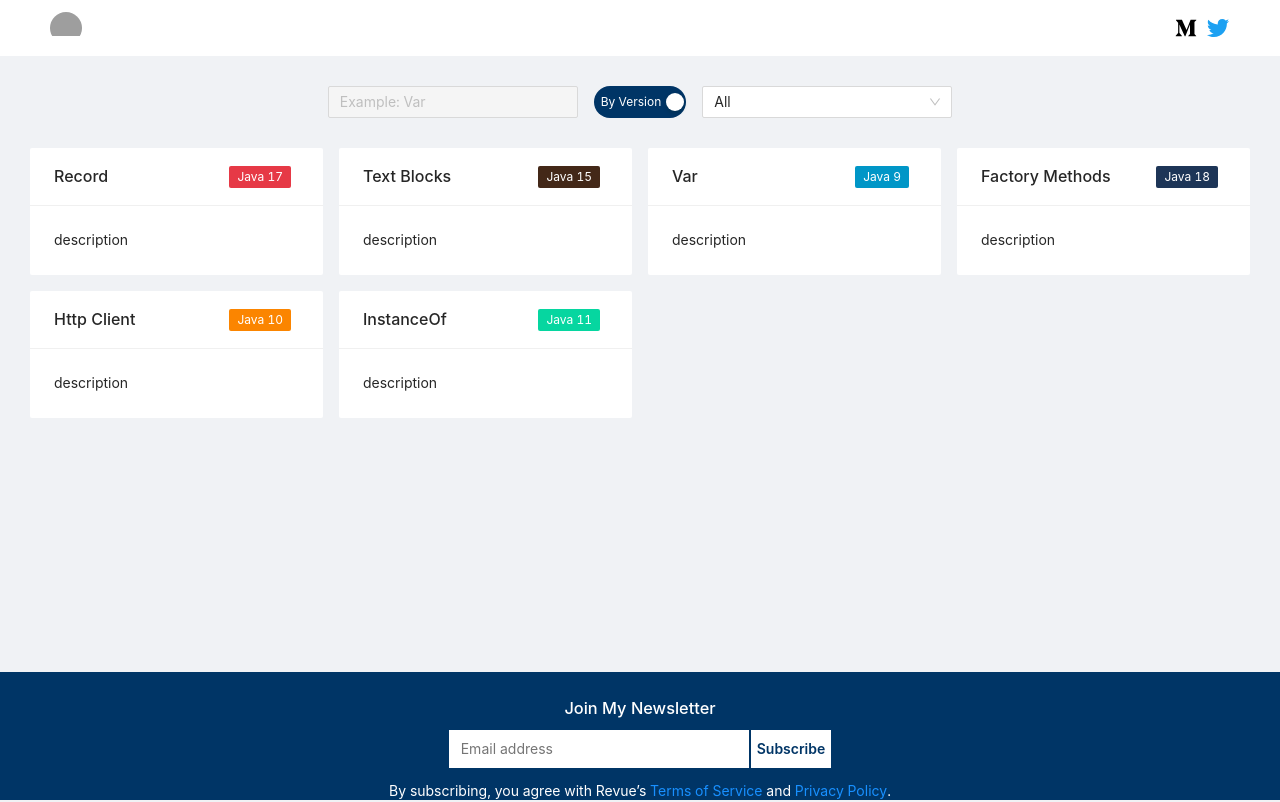
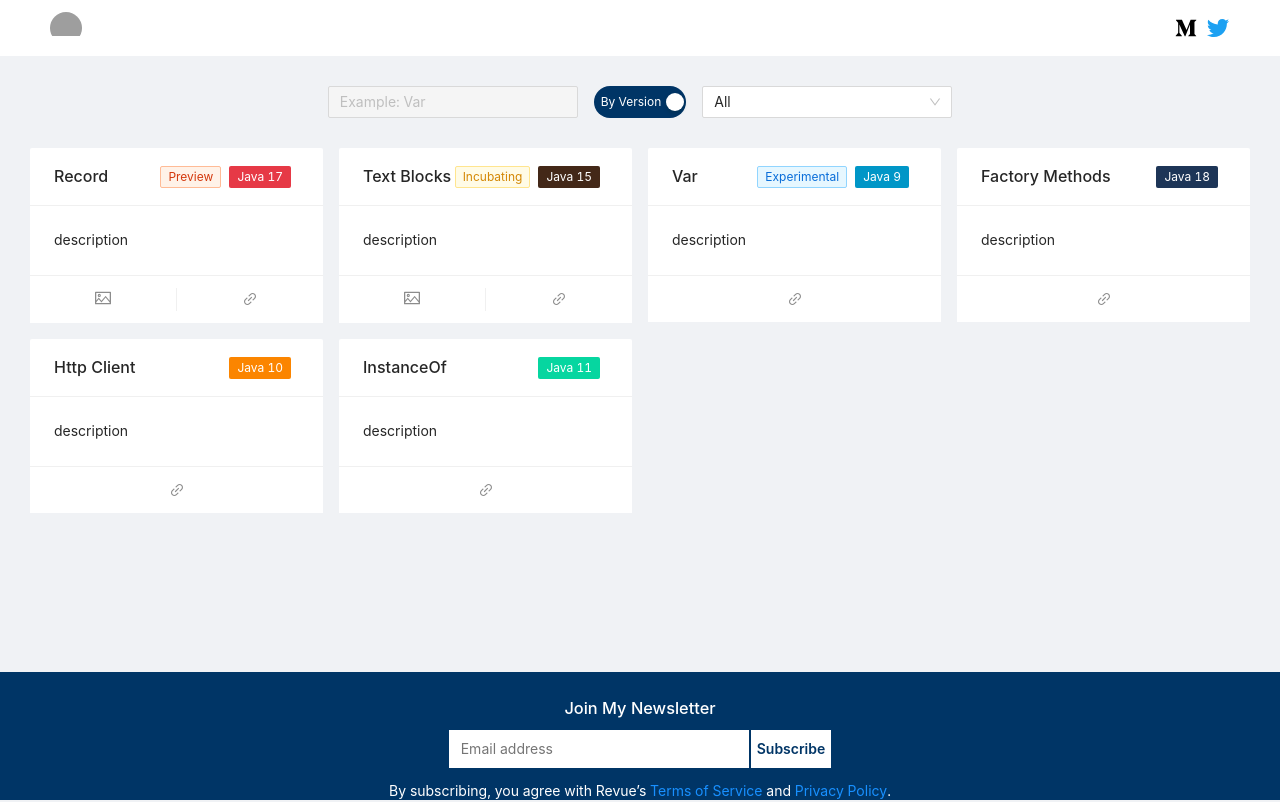
Before and after one commit to medAmineMorocco/java-features, a React (Create React App) app: page / in a window 1280 px wide. Built offline with nearby package versions, Linux system fonts and the light colour scheme; grey boxes are pictures that could not be loaded.

Commit message:
add stages & tips & doc links

```diff
--- a/src/App.css
+++ b/src/App.css
@@ -101,6 +101,22 @@ body {
   color: #61dafb;
 }
 
+.stage-tag {
+  cursor: pointer;
+}
+
+.stage-popover {
+  width: 200px;
+}
+
+.stage-popover .ant-popover-content .ant-popover-inner .ant-popover-inner-content {
+  color: white;
+}
+
+.tip-container .ant-image {
+  display: block;
+}
+
 .revue-form-field {
   height: 38px;
   width: 300px;
--- a/src/App.js
+++ b/src/App.js
@@ -1,8 +1,8 @@
-import {Layout, AutoComplete, Switch, Select, Card, Col, Row, Tag, Avatar, Image} from 'antd';
-import {TwitterOutlined, MediumOutlined} from '@ant-design/icons';
-import {initialFeatures, javaVersions, versionsColors, options} from "./data";
+import React, {useState} from "react";
+import {Layout, AutoComplete, Switch, Select, Card, Col, Row, Tag, Avatar, Image, Tooltip, Popover, Modal} from 'antd';
+import {TwitterOutlined, MediumOutlined, LinkOutlined, PictureOutlined} from '@ant-design/icons';
+import {initialFeatures, javaVersions, versionsColors, options, stagesColors, stagesDefinitions} from "./data";
 import './App.css';
-import {useState} from "react";
 
 function App() {
 
@@ -10,6 +10,8 @@ function App() {
     const [features, setFeatures] = useState(initialFeatures);
     const [selectedVersion, setSelectedVersion] = useState('all');
     const [autocompleteOptions, setAutocompleteOptions] = useState(options);
+    const [tipVisible, setTipVisible] = useState(false);
+    const [tip, setTip] = useState();
 
     function handleSwitchChange(value) {
         if (value) {
@@ -48,6 +50,11 @@ function App() {
         } else {
             setFeatures(initialFeatures.filter(({version}) => version === byVersion));
         }
+    }
+
+    function handleTipVisible(link) {
+        setTipVisible(true);
+        setTip(link);
     }
 
     return (
@@ -103,13 +110,35 @@ function App() {
 
                 <Row gutter={16}>
 
-                    {features.map(({title, description, version}) =>
+                    {features.map(({title, description, version, stage, link, tipLink}) =>
                         <Col xs={24} sm={12} md={8} lg={8} xl={6} className='col' key={title}>
-                            <Card title={title} bordered={false} extra={<Tag color={versionsColors[version]}>Java {version}</Tag>}>
+                            <Card title={title} bordered={false} extra={<>
+                                {stage && <Popover placement='bottom' color={stagesColors[stage]} overlayClassName="stage-popover" content={stagesDefinitions[stage]} trigger="click"><Tag color={stagesColors[stage]} className="stage-tag">{stage}</Tag></Popover>}
+                                <Tag color={versionsColors[version]}>Java {version}</Tag>
+                            </>}
+                                  actions={[
+                                      ...tipLink ? [<PictureOutlined onClick={() => handleTipVisible(tipLink)}/>] : [],
+                                      <Tooltip title="Official Documentation"><a href={link} target="_blank" rel="noreferrer"><LinkOutlined /></a></Tooltip>,
+                                  ]}
+                            >
                                 {description}
                             </Card>
                         </Col>)}
                 </Row>
+
+                <Modal
+                    centered
+                    visible={tipVisible}
+                    onCancel={() => setTipVisible(false)}
+                    footer={null}
+                    title={null}
+                    closable={false}
+                    bodyStyle={{padding: 0}}
+                >
+                    <div className='tip-container'>
+                        <Image src={tip} />
+                    </div>
+                </Modal>
             </Layout.Content>
 
             <Layout.Footer className='footer'>
--- a/src/data.js
+++ b/src/data.js
@@ -38,36 +38,59 @@ export const versionsColors = {
     '18': '#1d3557'
 }
 
+export const stagesColors = {
+    'Preview': 'volcano',
+    'Incubating': 'gold',
+    'Experimental': 'blue',
+}
+
+export const stagesDefinitions = {
+    'Preview': 'A preview language or VM feature is a new feature of the Java SE Platform that is fully specified, fully implemented, and yet impermanent. It is available in a JDK feature release to provoke developer feedback based on real world use.',
+    'Incubating': 'Incubating Features are experimental APIs distributed in a form of separate modules with names prefixed with “jdk.incubator.”.',
+    'Experimental': 'Experimental features represent early versions of (mostly) VM-level features, which can be risky, incomplete, or even unstable. In most cases, they need to be enabled using dedicated flags.',
+}
+
 export const initialFeatures = [
     {
         title: 'Record',
         description: 'description',
         version: '17',
+        stage: 'Preview',
+        link: 'https://bugs.openjdk.java.net/browse/JDK-8238361',
+        tipLink: 'https://zos.alipayobjects.com/rmsportal/jkjgkEfvpUPVyRjUImniVslZfWPnJuuZ.png'
     },
     {
         title: 'Text Blocks',
         description: 'description',
         version: '15',
+        stage: 'Incubating',
+        link: 'https://bugs.openjdk.java.net/browse/JDK-8238361',
+        tipLink: 'https://sf.sports.fr/wp-content/uploads/2021/12/PANORAMIC_216279_0005-1-670x370.jpg'
     },
     {
         title: 'Var',
         description: 'description',
         version: '9',
+        stage: 'Experimental',
+        link: 'https://bugs.openjdk.java.net/browse/JDK-8238361'
     },
     {
         title: 'Factory Methods',
         description: 'description',
         version: '18',
+        link: 'https://bugs.openjdk.java.net/browse/JDK-8238361'
     },
     {
         title: 'Http Client',
         description: 'description',
         version: '10',
+        link: 'https://bugs.openjdk.java.net/browse/JDK-8238361'
     },
     {
         title: 'InstanceOf',
         description: 'description',
         version: '11',
+        link: 'https://bugs.openjdk.java.net/browse/JDK-8238361'
     }
 ];
 
```
